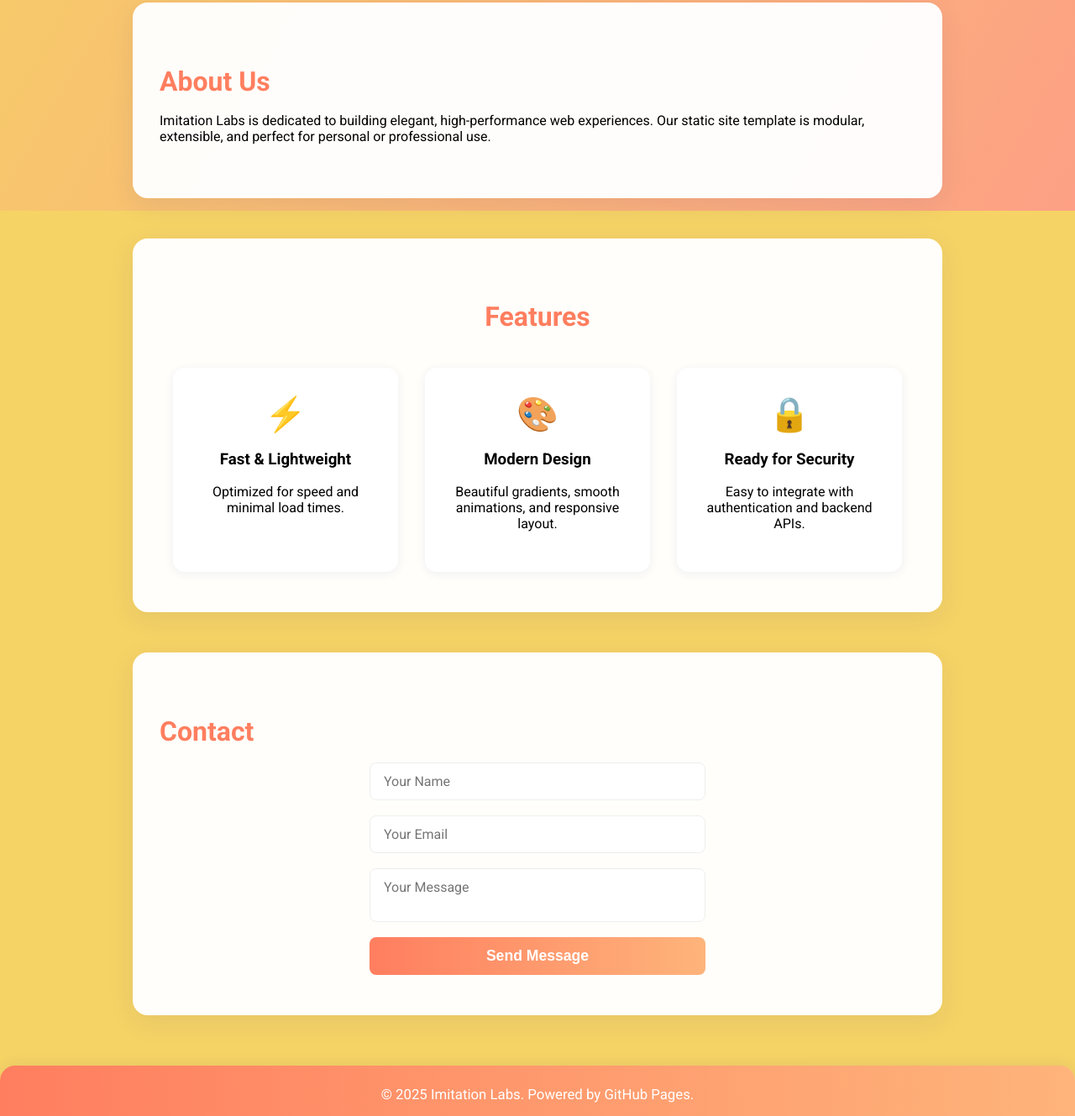
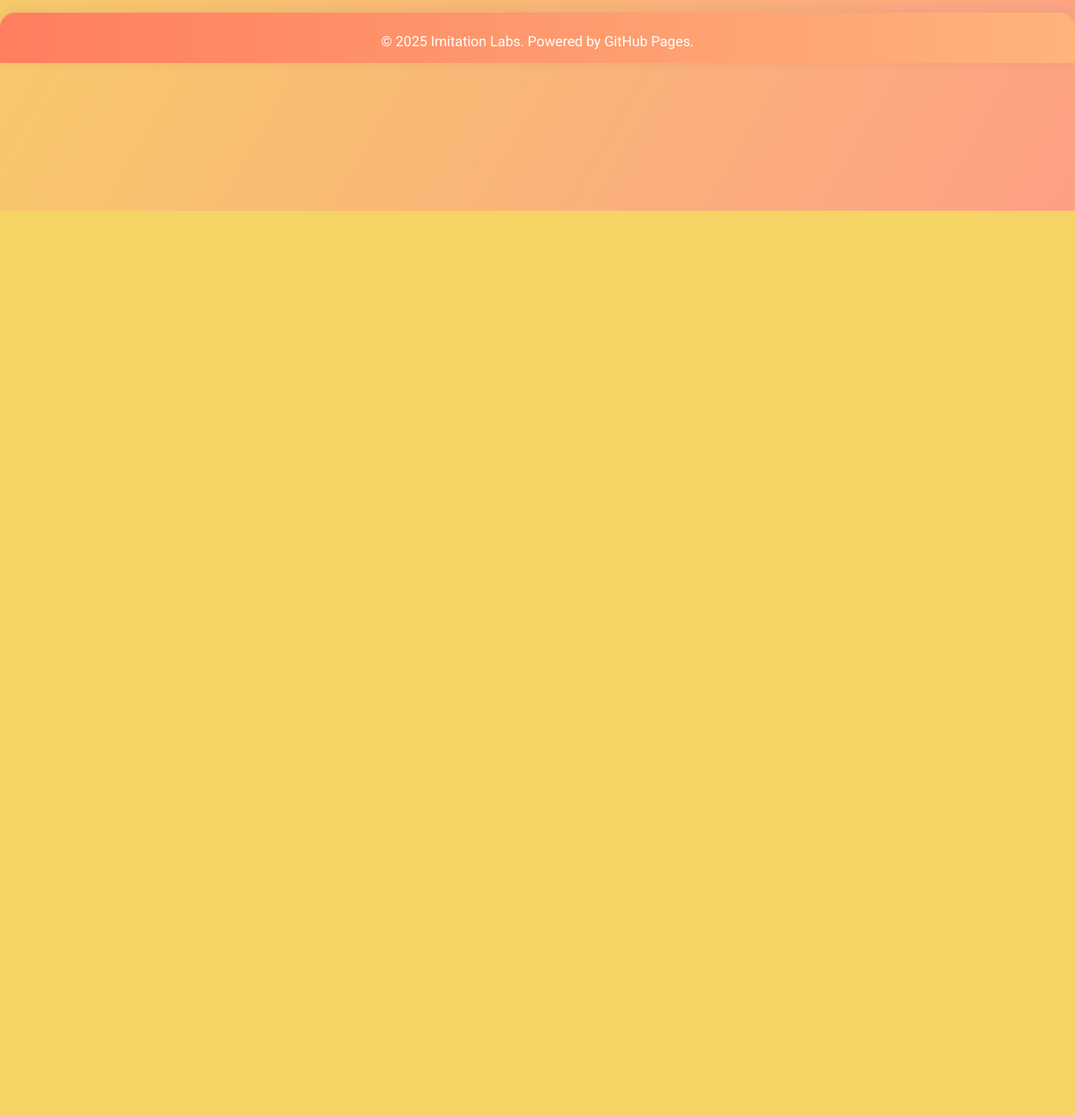
Before and after one commit to imitation-labs/imitation-labs, a plain HTML site: page index.html in a window 1280 px wide. Shown: the part 549-1878 px from the top of the page at 84% size. After the commit the page ends 800 px from the top, so only its background shows below. Drawn offline with Linux system fonts and the light colour scheme.

Commit message:
Remove About, Features, and Contact sections from homepage

```diff
--- a/index.html
+++ b/index.html
@@ -27,39 +27,6 @@
         <p class="subtitle">A beautiful, modern static site ready for GitHub Pages.<br>Showcase your project, portfolio, or anything you like!</p>
         <a class="cta-btn" href="https://github.com/" target="_blank">Visit GitHub</a>
     </header>
-    <section id="about" class="section">
-        <h2>About Us</h2>
-        <p>Imitation Labs is dedicated to building elegant, high-performance web experiences. Our static site template is modular, extensible, and perfect for personal or professional use.</p>
-    </section>
-    <section id="features" class="section features">
-        <h2>Features</h2>
-        <div class="feature-cards">
-            <div class="feature-card">
-                <span class="feature-icon">⚡</span>
-                <h3>Fast & Lightweight</h3>
-                <p>Optimized for speed and minimal load times.</p>
-            </div>
-            <div class="feature-card">
-                <span class="feature-icon">🎨</span>
-                <h3>Modern Design</h3>
-                <p>Beautiful gradients, smooth animations, and responsive layout.</p>
-            </div>
-            <div class="feature-card">
-                <span class="feature-icon">🔒</span>
-                <h3>Ready for Security</h3>
-                <p>Easy to integrate with authentication and backend APIs.</p>
-            </div>
-        </div>
-    </section>
-    <section id="contact" class="section contact">
-        <h2>Contact</h2>
-        <form class="contact-form" onsubmit="event.preventDefault(); alert('Thank you for reaching out!');">
-            <input type="text" placeholder="Your Name" required>
-            <input type="email" placeholder="Your Email" required>
-            <textarea placeholder="Your Message" required></textarea>
-            <button type="submit">Send Message</button>
-        </form>
-    </section>
     <footer>
         &copy; 2025 Imitation Labs. Powered by GitHub Pages.
     </footer>
```
